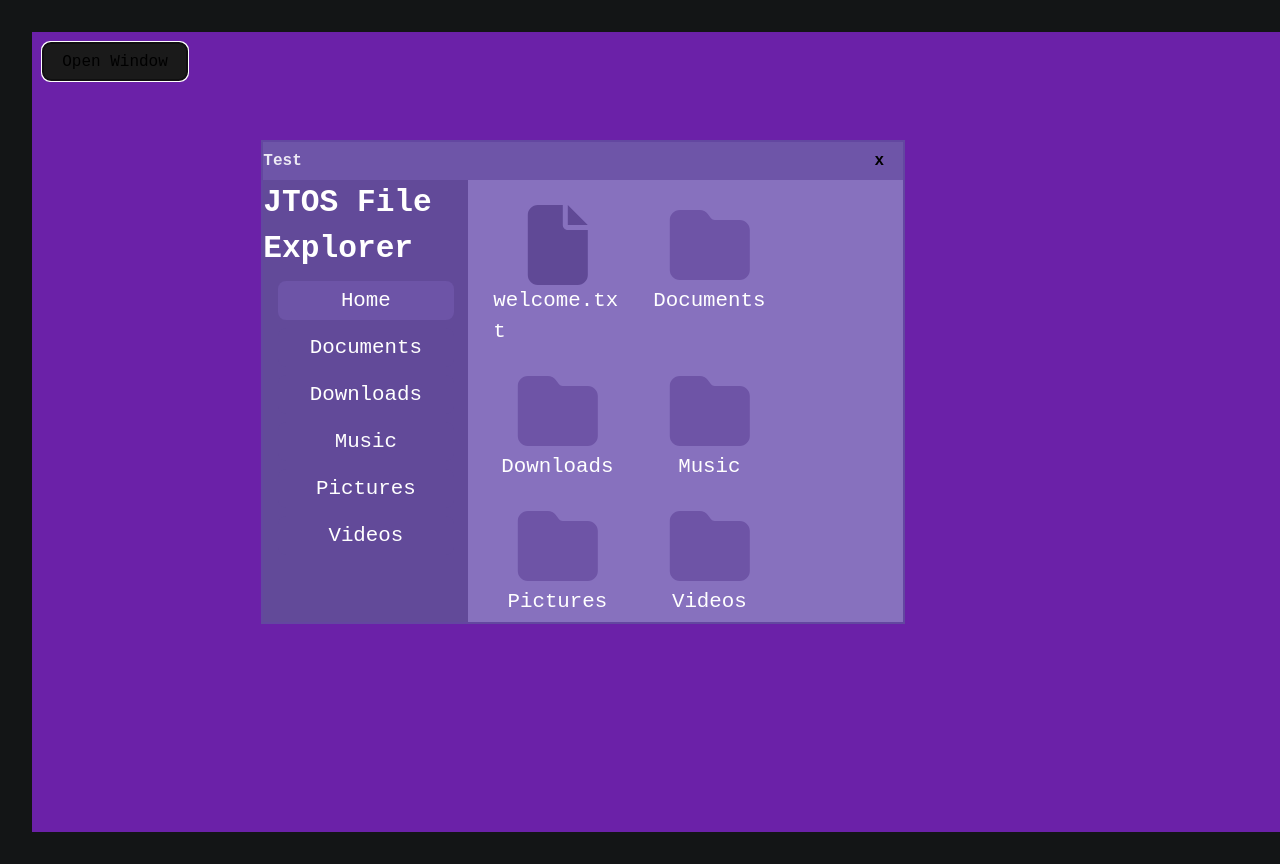
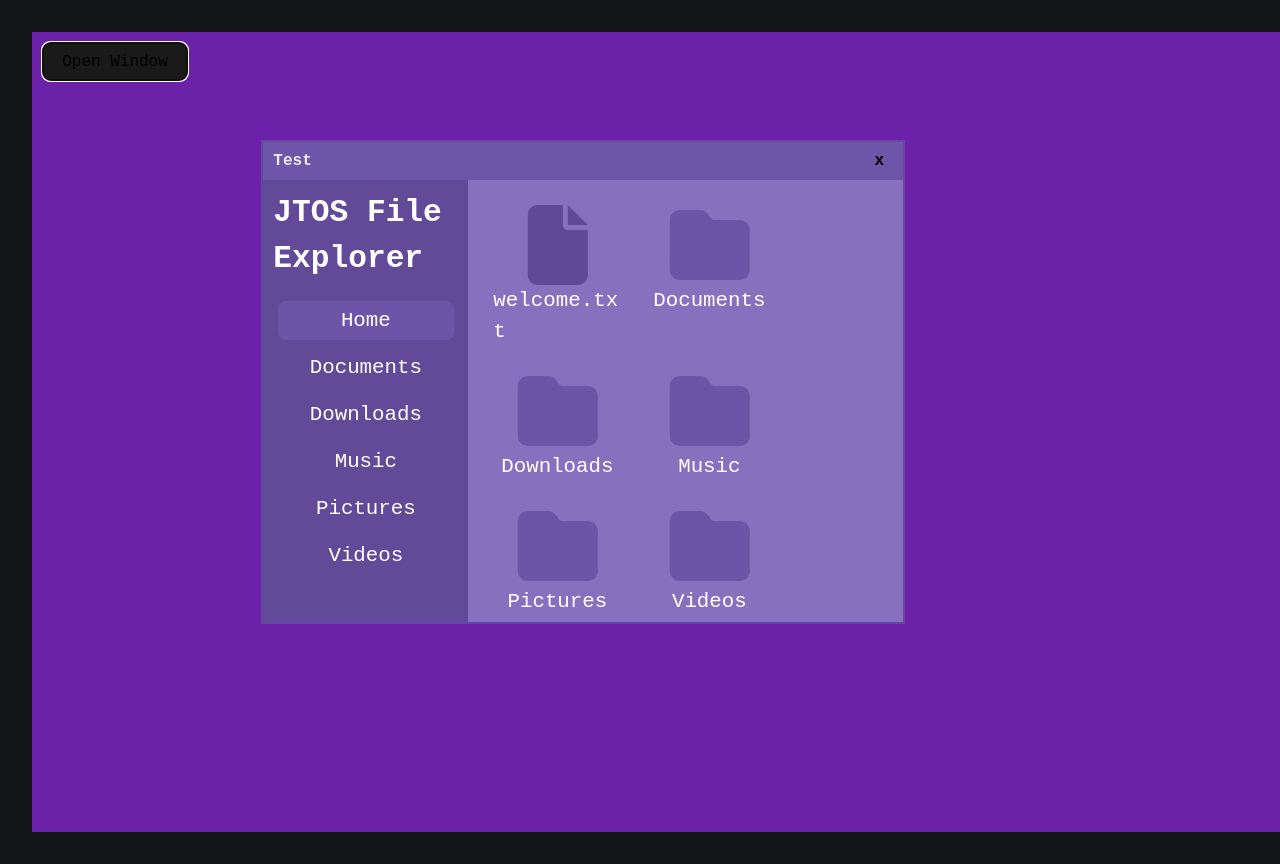
Before and after one commit to JhonTabio/JTOS-Portfolio, a React (Vite) app: page /gui in a window 1280 px wide. Both pictures are taken after a click on the button "Open Window". Shown: the top 864 px of the page. Built offline with nearby package versions, Linux system fonts and the light colour scheme.

Commit message:
More styling regarding titles

```diff
--- a/src/components/Window.tsx
+++ b/src/components/Window.tsx
@@ -62,7 +62,7 @@ export function Window({
         onMouseDown={(e) => {onMouseDown(e); handleFocus(id)}}
         className="gui_window_bar"
       >
-        {title}
+        <div className="gui_window_title">{title}</div>
         <button
           className="gui_window_close_btn"
           onClick={(e) => {e.stopPropagation; handleClose(id);}}
--- a/src/routes/GUI.css
+++ b/src/routes/GUI.css
@@ -42,11 +42,15 @@
   background-color: red;
 }
 
+.gui_window_title
+{
+  padding: 0px 10px;
+}
+
 .gui_window_content
 {
   width: inherit;
   height: inherit;
-  box-sizing: border-box;
 }
 
 .gui_icon_container
@@ -70,6 +74,7 @@
   color: white;
   margin: 0;
   user-select: none;
+  padding: 10px;
 }
 
 .gui_card
```
